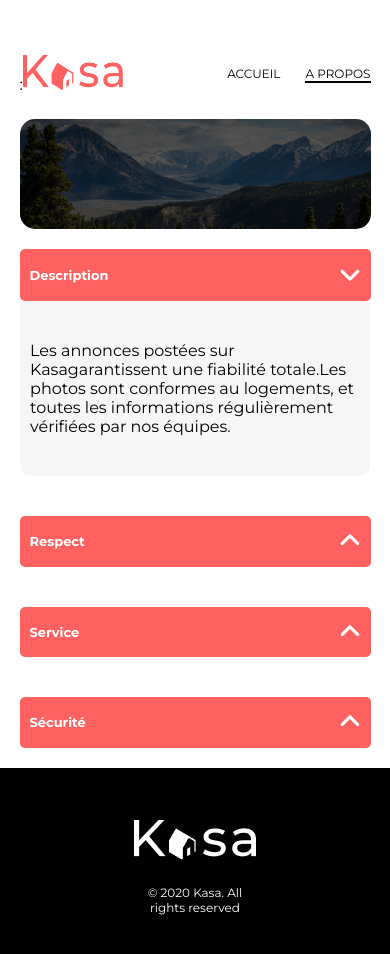
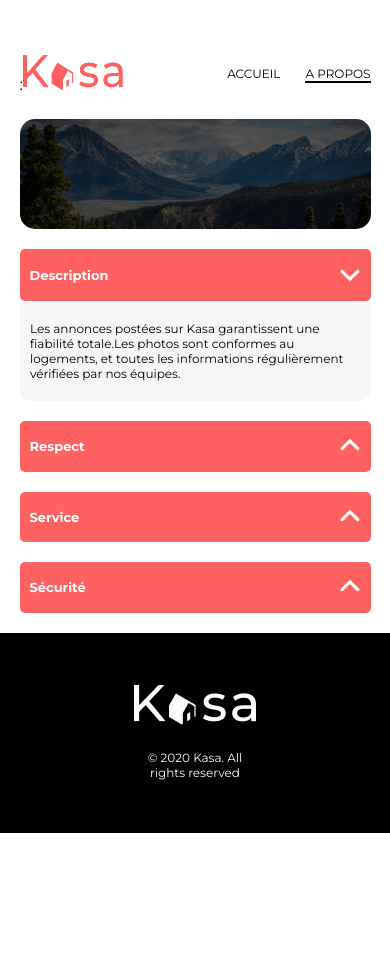
Before and after one commit to jorisbertier/Kasa, a React (Create React App) app: page /about in a window 390 px wide. Both pictures are taken after a click on the icon 349 px from the left and 274 px from the top of the page. Shown: the top 954 px of the page. After the commit the page ends 844 px from the top, so only its background shows below. Built offline with nearby package versions, Linux system fonts and the light colour scheme.

Commit message:
modif path

```diff
--- a/src/components/Slideshow/index.jsx
+++ b/src/components/Slideshow/index.jsx
@@ -4,8 +4,8 @@ import { faChevronLeft, faChevronRight } from '@fortawesome/free-solid-svg-icons
 
 function Slideshow({rent}) {
     console.log(rent)
-    let [currentIndex, setCurrentIndex] = useState(0)
-    const allPictures = rent.pictures
+    let [currentIndex, setCurrentIndex] = useState(0);
+    const allPictures = rent.pictures;
 
     function handleNext() {
         if(currentIndex >= allPictures.length - 1) {
--- a/src/index.jsx
+++ b/src/index.jsx
@@ -18,6 +18,7 @@ root.render(
         <Route path="/" element={<Home/>}></Route>
         <Route path="/aboutRental/:idRent" element={<AboutRental/>}></Route>
         <Route path="/about" element={<About/>}></Route>
+        <Route path="/error" element={<Error/>}></Route>
         <Route path="*" element={<Error/>}></Route>
       </Routes>
       <Footer/>
--- a/src/pages/About/About.scss
+++ b/src/pages/About/About.scss
@@ -35,7 +35,15 @@
 }
 
 @media only screen and (max-width: 768px) {
+    .about__wrapper {
+        gap: 20px;
+    }
     .about__wrapper--text {
         width: 94%;
+        font-size: 12px;
+        &.open {
+            padding-top: 20px;
+            padding-bottom: 20px;
+        }
     }
 }
--- a/src/pages/About/index.jsx
+++ b/src/pages/About/index.jsx
@@ -32,7 +32,7 @@ function About() {
                 <div>
                     <DropDown title="Description" width={dropDownSize} margin="0 auto" height="52px" isOpen={isOpenDescription} setIsOpen={setIsOpenDescription}/>
                     <p className={`about__wrapper--text ${isOpenDescription ? 'open' : ''}`}>
-                        Les annonces postées sur Kasagarantissent une fiabilité totale.Les photos sont conformes au logements, et toutes
+                        Les annonces postées sur Kasa garantissent une fiabilité totale.Les photos sont conformes au logements, et toutes
                         les informations régulièrement vérifiées par nos équipes.
                     </p>
                 </div>
--- a/src/pages/AboutRental/AboutRental.scss
+++ b/src/pages/AboutRental/AboutRental.scss
@@ -210,8 +210,18 @@
     }
     .collaspe__wrapper {
         flex-direction: column;
+        margin-bottom: 0;
         &--description, &--equipment {
             width: 100%;
         }
     }
+    .property__dropdown--content {
+        font-size: 12px;
+        margin-bottom: 10px;
+
+        &.open {
+            padding-top: 20px;
+            padding-bottom: 20px;
+        }
+    }
 }
--- a/src/pages/AboutRental/index.jsx
+++ b/src/pages/AboutRental/index.jsx
@@ -22,7 +22,7 @@ function AboutRental() {
     useEffect(() => {
         if(idRent !== rent.id) {
             console.log('error')
-            navigate('/*');
+            navigate('/error');
         }
     })
 
```
